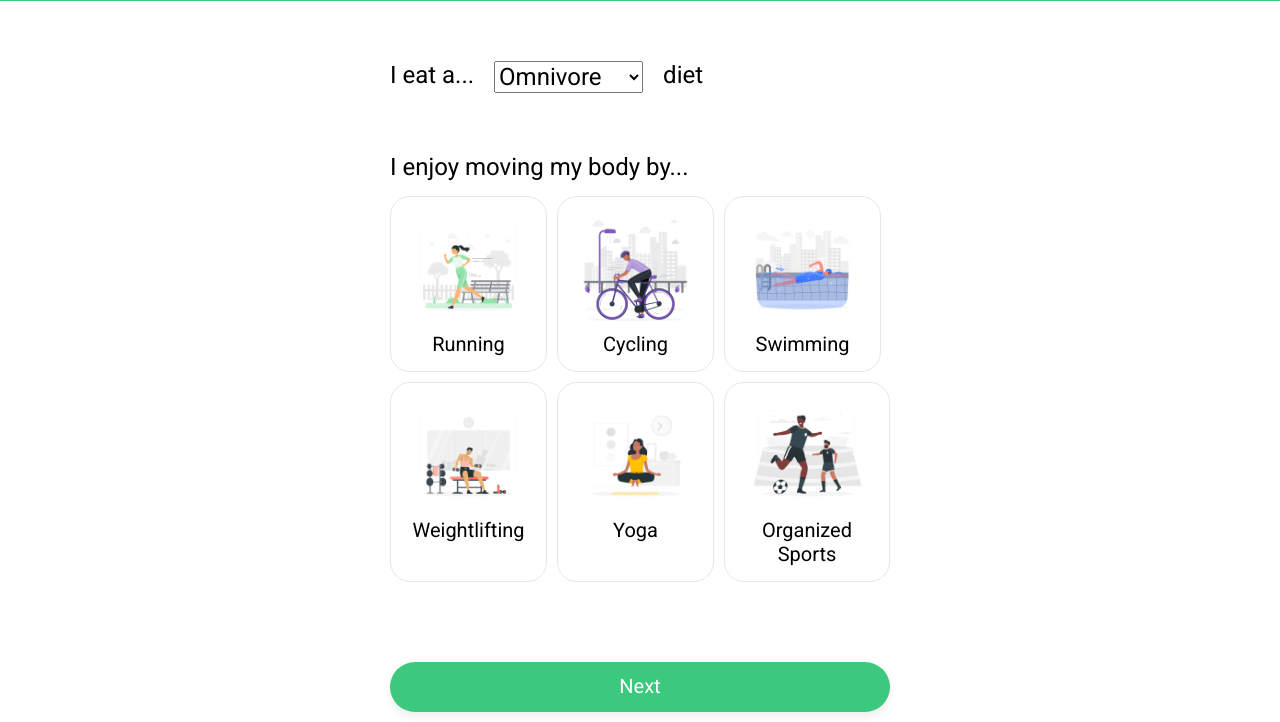
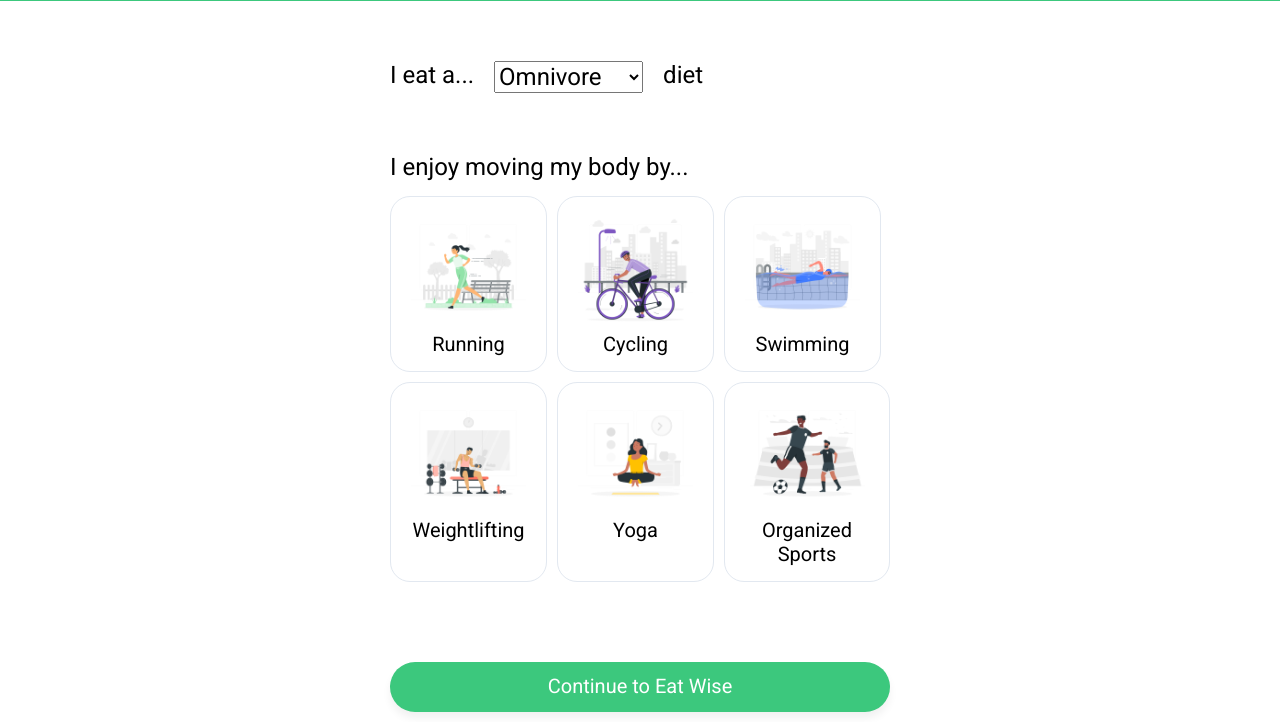
Before and after one commit to brittshook/eat-wise, a plain HTML site: page pages/register.html in a window 1280 px wide. Both pictures are taken after a click on the button "Next". Shown: the part 78-800 px from the top of the page. Drawn offline with Linux system fonts and the light colour scheme; a web font is replaced by a local one.

Commit message:
change button text to make action clear

```diff
--- a/pages/register.html
+++ b/pages/register.html
@@ -192,7 +192,7 @@
                     </div>
                 </div>
             </div>
-            <button class="primary" type="button">Next</button>
+            <button class="primary" type="submit">Continue to Eat Wise</button>
         </div>
     </form>
 </body>
```
